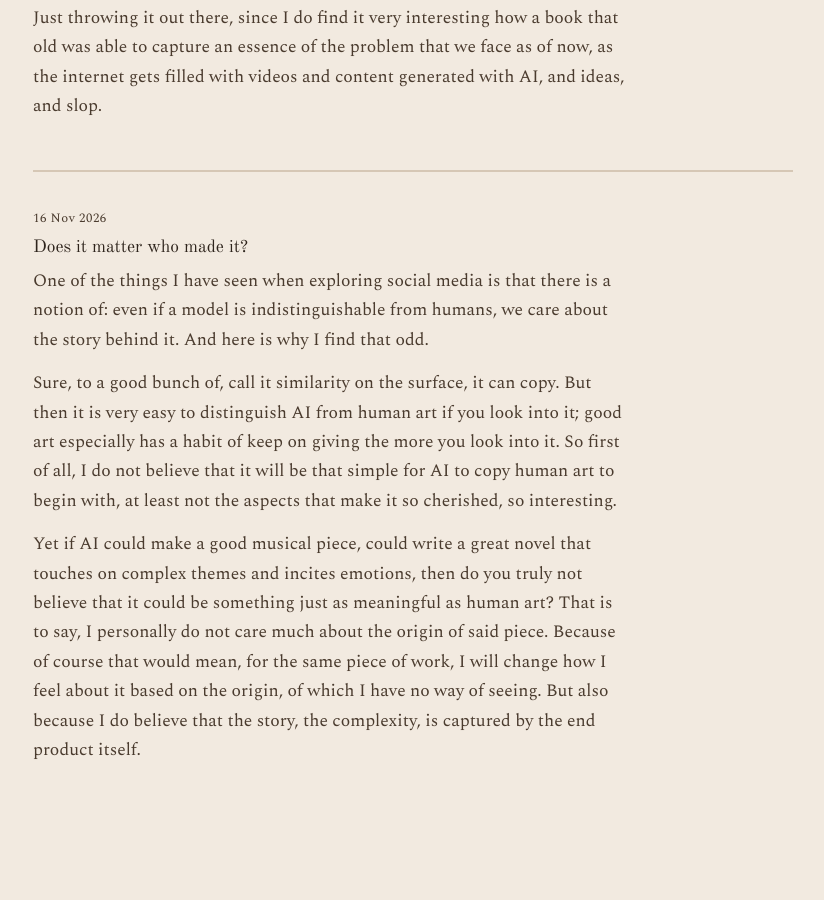
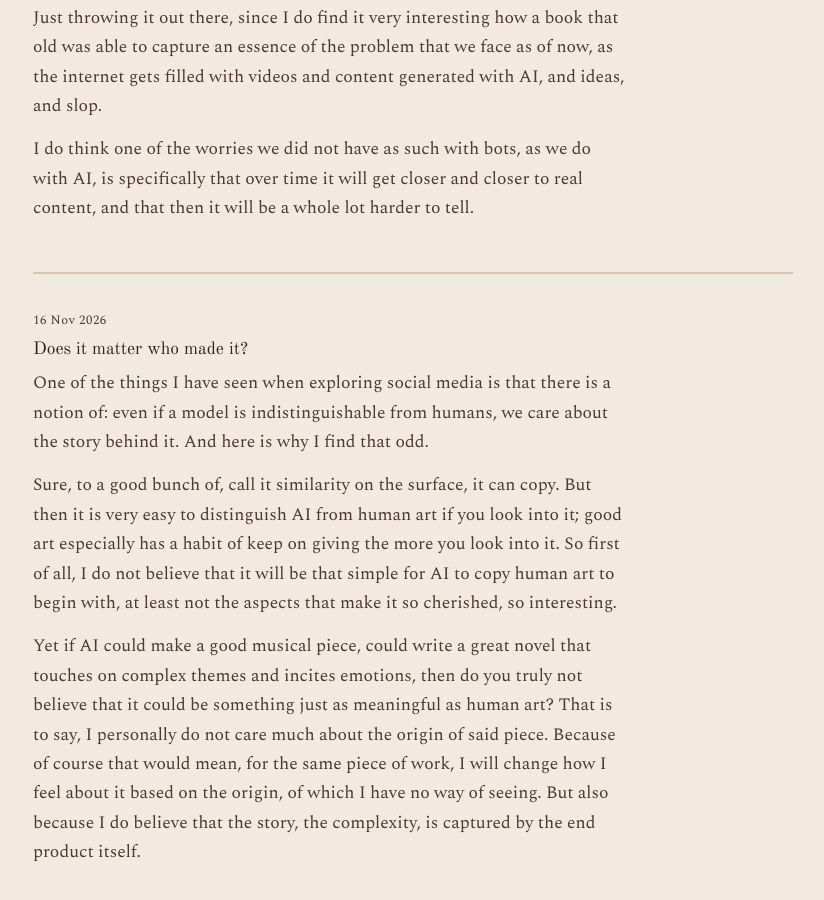
Before and after one commit to Navy017/navy017.github.io, a plain HTML site: page writing.html in a window 1280 px wide. Shown: the part 807-1707 px from the top of the page, without its empty margins (227-1051 px from the left). Drawn offline with nearby package versions, Linux system fonts and the light colour scheme; a web font is replaced by a local one.

Commit message:
Add closing line to Electric Sheep piece
Co-Authored-By: Claude Opus 5.5 <noreply@anthropic.com>

```diff
--- a/writing.html
+++ b/writing.html
@@ -835,6 +835,9 @@ p{margin:0 0 14px;max-width:74ch}
         <p>Just throwing it out there, since I do find it very interesting how a book that old was able to
         capture an essence of the problem that we face as of now, as the internet gets filled with videos and
         content generated with AI, and ideas, and slop.</p>
+        <p>I do think one of the worries we did not have as such with bots, as we do with AI, is specifically that
+        over time it will get closer and closer to real content, and that then it will be a whole lot harder to
+        tell.</p>
       </article>
 
       <article class="post">
```
